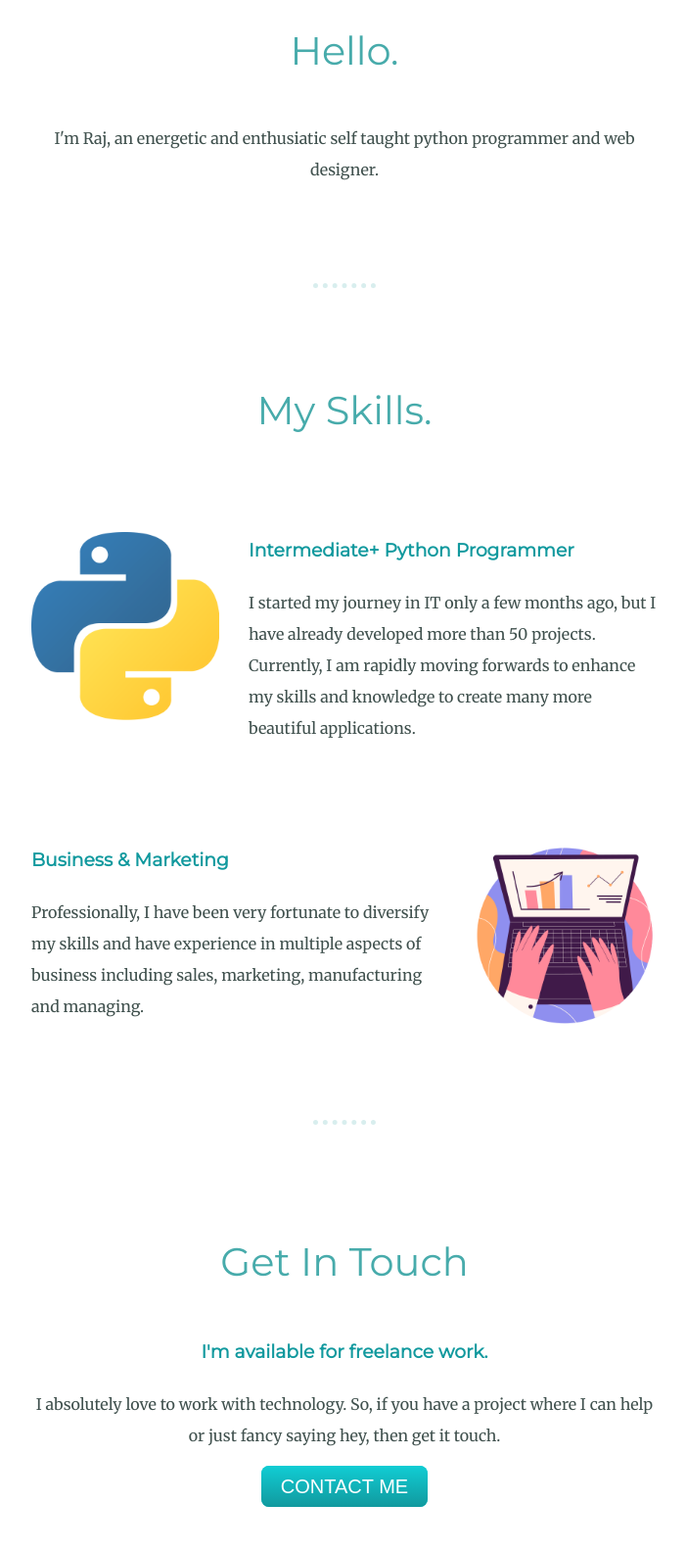
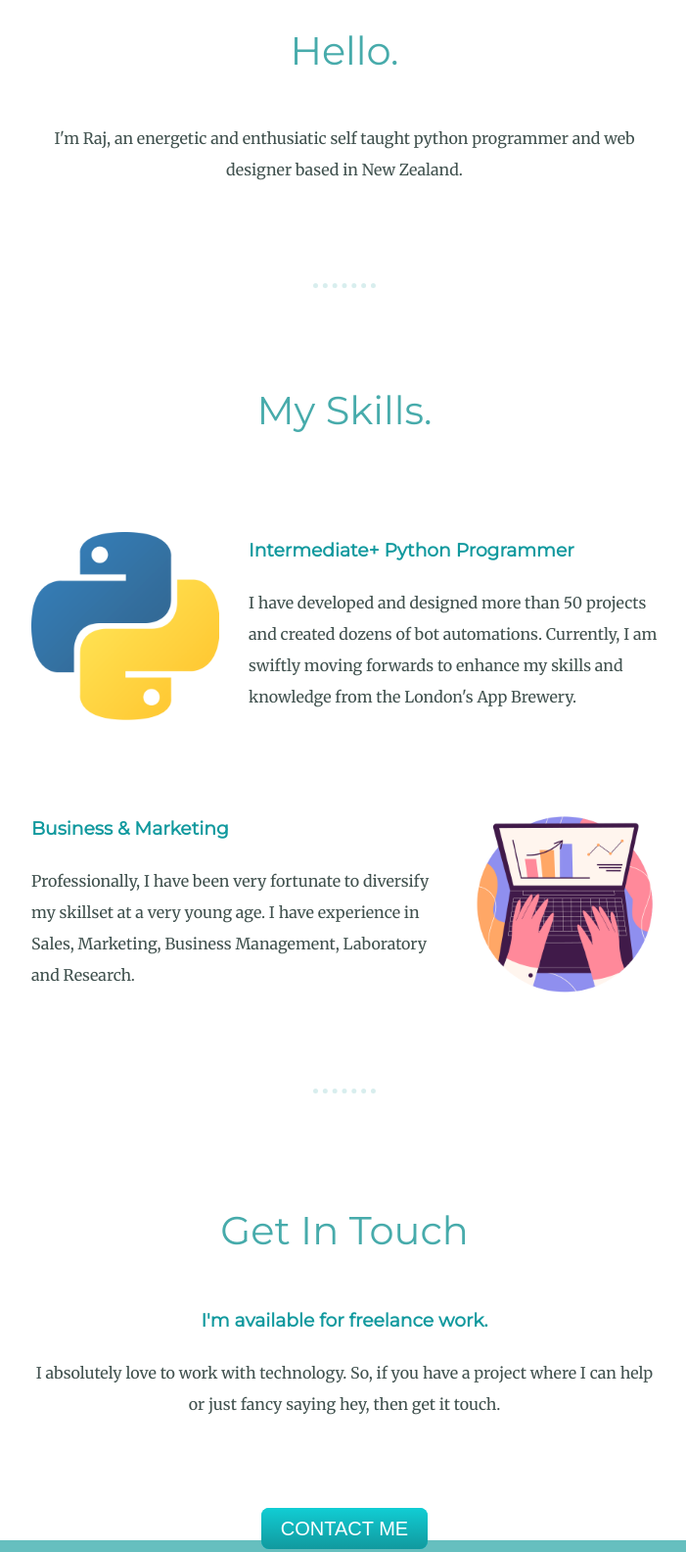
Before and after one commit to RajGGoswami/cv, a plain HTML site: page index.html in a window 1280 px wide. Shown: the part 1140-2724 px from the top of the page at 98% size, without its empty margins (288-989 px from the left). Drawn offline with Linux system fonts and the light colour scheme.

Commit message:
Update index.html

```diff
--- a/index.html
+++ b/index.html
@@ -21,7 +21,7 @@
   <div class="profile">
     <img class="profile-pic" src="images/Raj profile pic-modified.png" alt="profile-img">
     <h2>Hello.</h2>
-    <p class="profile-text">I'm Raj, an energetic and enthusiatic self taught python programmer and web designer.</p>
+    <p class="profile-text">I'm Raj, an energetic and enthusiatic self taught python programmer and web designer based in New Zealand.</p>
   </div>
   <hr>
   <div class="skills">
@@ -29,27 +29,28 @@
     <div class="skill-row">
       <img class="python-logo" src="images/python-logo.png" alt="pythonlogo-img">
       <h3>Intermediate+ Python Programmer</h3>
-      <p class="python-para">I started my journey in IT only a few months ago, but I have already developed more than 50 projects. Currently, I am rapidly moving forwards to enhance my skills and knowledge to create many more beautiful applications. </p>
+      <p class="python-para">I have developed and designed more than 50 projects and created dozens of bot automations. Currently, I am swiftly moving forwards to enhance my skills and knowledge from the London's App Brewery.</p>
     </div>
     <div class="skill-row">
       <img class="business" src="images/business.png" alt="business-img">
       <h3>Business & Marketing</h3>
-      <p class="business-para">Professionally, I have been very fortunate to diversify my skills and have experience in multiple aspects of business including sales, marketing, manufacturing and managing. </p>
+      <p class="business-para">Professionally, I have been very fortunate to diversify my skillset at a very young age. I have experience in Sales, Marketing, Business Management, Laboratory and Research. </p>
     </div>
   </div>
-  <hr>
+   <hr>
   <div class="contact-me">
+
     <h2>Get In Touch</h2>
     <h3>I'm available for freelance work. </h3>
     <p class="contact-text">I absolutely love to work with technology. So, if you have a project where I can help or just fancy saying hey, then get it touch.</p>
+
+  </div>
+    </div>
     <a class="btn" href="mailto:rudrarajgoswami@gmail.com">CONTACT ME</a>
-  </div>
-
-    </div>
     <div class="bottom-container">
   <a class="footer-link" href="https://www.linkedin.com/">LinkedIn</a>
   <a class="footer-link" href="https://twitter.com/">Twitter</a>
-  <a class="footer-link" href="https://rajggoswami.github.io/cv/">Website</a>
+  <a class="footer-link" href="https://www.appbrewery.co/">The App Brewery</a>
   <p class="footer-text">© 2022 Rudraraj Goswami.</p>
 </div>
 
```
